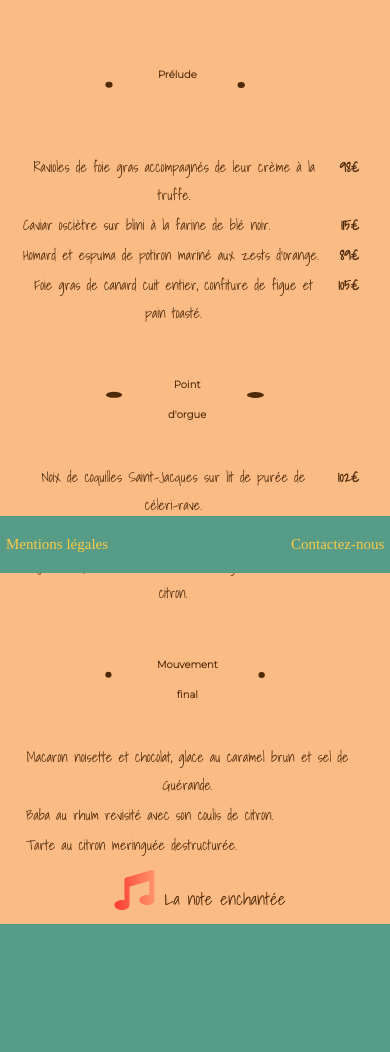
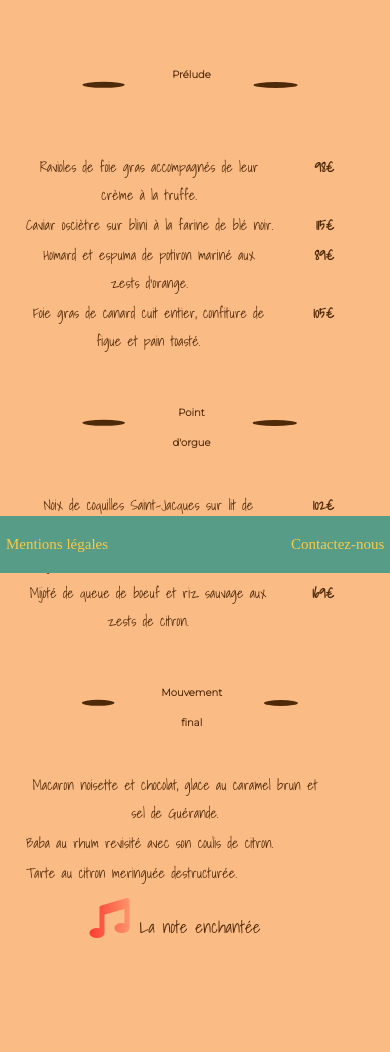
Before and after one commit to Bilal-Elimrani-67/Projet3-OHMYFOOD, a plain HTML site: page lanoteenchantee.html in a window 390 px wide. Shown: the part 271-1323 px from the top of the page. Before the commit the page ends 1195 px from the top, so only its background shows below. Drawn offline with nearby package versions, Linux system fonts and the light colour scheme; a web font is replaced by a local one.

Commit message:
Responsive menu un

```diff
--- a/css/lanoteenchantee.css
+++ b/css/lanoteenchantee.css
@@ -171,6 +171,9 @@ a{
 }
 
 @media all and (max-width: 450px){
+	body{
+		background-color: #FBBB85;
+	}
 	.container-fluid1{
 		height: 60px;
 	}
@@ -185,10 +188,12 @@ a{
 	.lanoteenchantee{
 		width: 350px;
 		height: auto;
+		padding-right: 50px;
 	}
 	main{
 		background-color: #FBBB85;
 		height: auto;
+		margin-bottom: 100px;
 	}
 	main tr{
 		line-height: 1.5;
@@ -204,27 +209,18 @@ a{
 	}
 	.entree td{
 		line-height: 2;
-		margin-left: 2px;
+		margin-left: 30px;
 		margin-right: 10px;
 	}
 	.plat td{
 		line-height: 2;
-		margin-left: 1px;
+		margin-left: 30px;
 		margin-right: 10px;
 	}
 	.dessert td{
 		line-height: 2;
-		margin-left: 5px;
+		margin-left: 30px;
 		margin-right: 20px;
-	}
-	.titleOne{
-		margin-right: 80px;
-	}
-	.titleTwo{
-		margin-right: 60px;
-	}
-	.titleThree{
-		margin-right: 60px;
 	}
 	i{
 		font-size: 1px;
```
